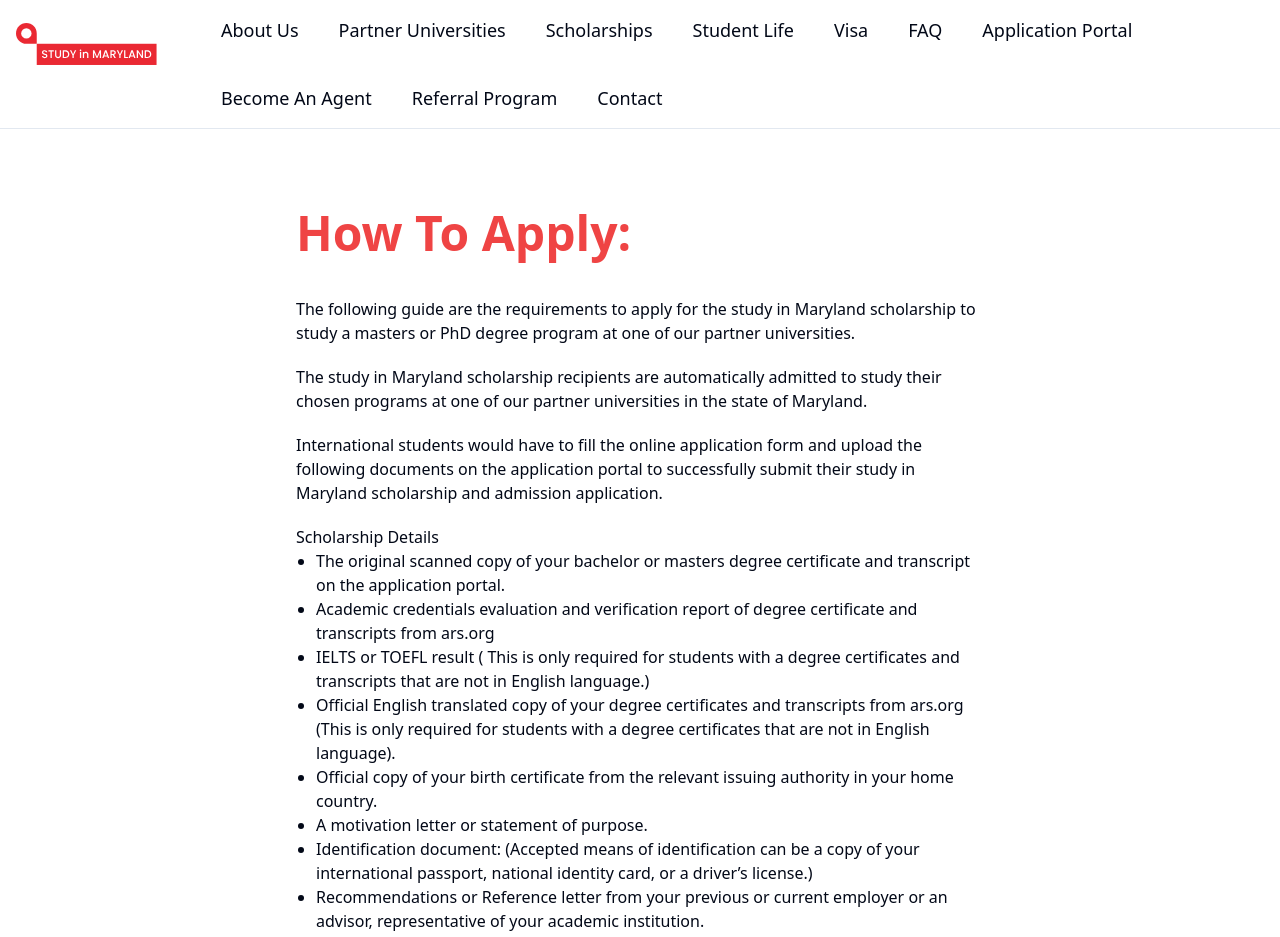
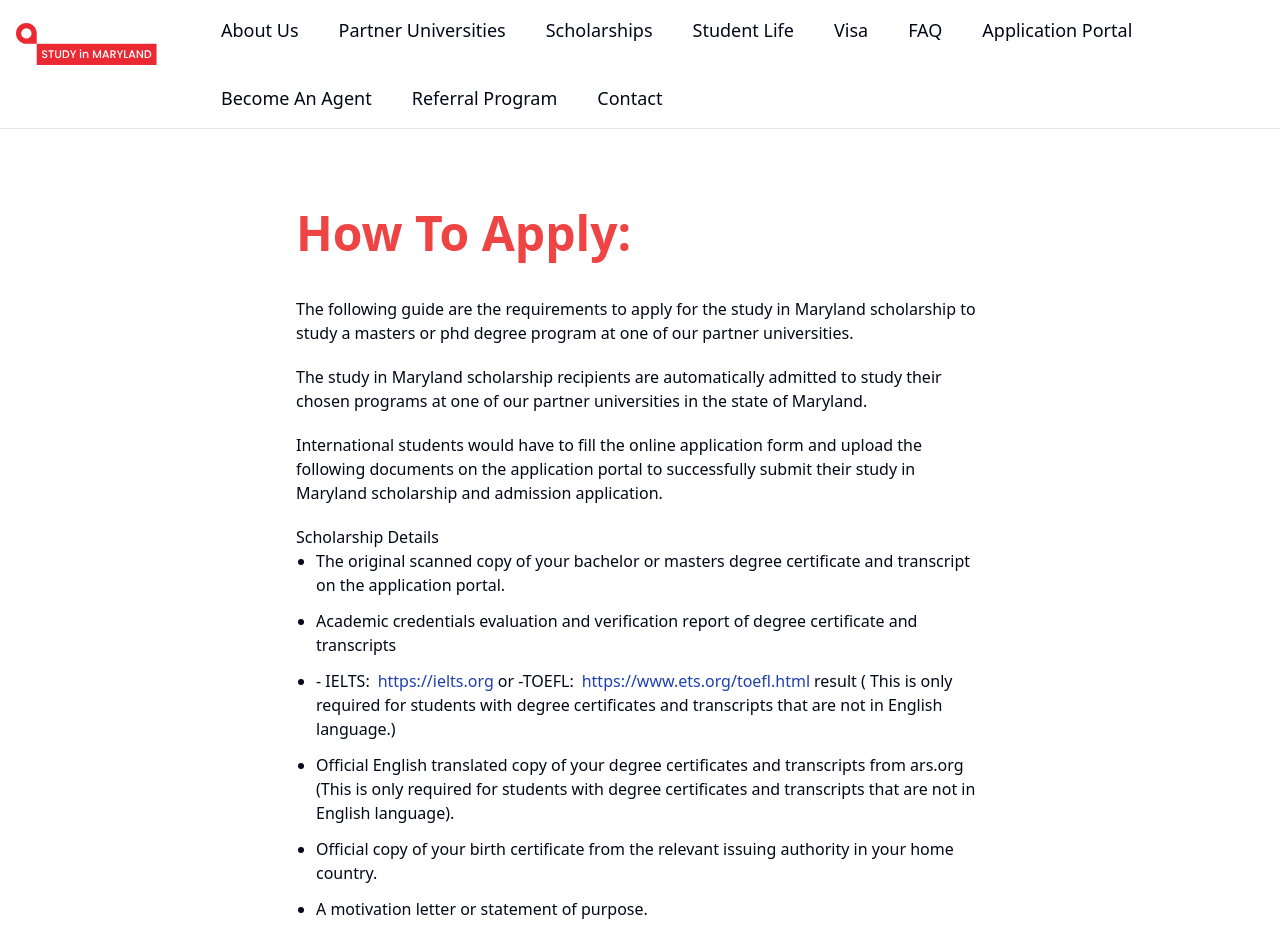
Before and after one commit to Babithkp/studyinmaryland-frontend, a React (Vite) app: page /applicationPortal in a window 1280 px wide. Shown: the top 937 px of the page. Built offline with nearby package versions, Linux system fonts and the light colour scheme.

Commit message:
button color changed

```diff
--- a/src/components/app/ApplicationPortal.tsx
+++ b/src/components/app/ApplicationPortal.tsx
@@ -1,13 +1,14 @@
-export default function ApplicationPortal() {  return (
+export default function ApplicationPortal() {
+  return (
     <main className="flex items-center justify-center">
       <section className="w-[60%] p-10 max-md:w-full max-md:p-4 font-medium">
-        <article>
+        <article className="">
           <h1 className="my-10 text-5xl font-bold text-red-500 max-md:text-3xl">
             How To Apply:
           </h1>
           <p className="text-md my-5">
             The following guide are the requirements to apply for the study in
-            Maryland scholarship to study a masters or PhD degree program at one
+            Maryland scholarship to study a masters or phd degree program at one
             of our partner universities.
           </p>
           <p className="text-md my-5">
@@ -23,24 +24,40 @@ export default function ApplicationPortal() {  return (
           </p>
           <div className="text-md my-5">
             Scholarship Details
-            <ul className="ml-5 list-disc">
+            <ul className="ml-5 list-disc flex flex-col gap-3">
               <li>
                 The original scanned copy of your bachelor or masters degree
                 certificate and transcript on the application portal.
               </li>
               <li>
                 Academic credentials evaluation and verification report of
-                degree certificate and transcripts from ars.org
+                degree certificate and transcripts
               </li>
               <li>
-                IELTS or TOEFL result ( This is only required for students with
-                a degree certificates and transcripts that are not in English
-                language.)
+                - IELTS:
+                <a
+                  href={"https://ielts.org"}
+                  target="_blank"
+                  className="ml-2 text-blue-800 mr-1"
+                >
+                  https://ielts.org
+                </a>
+                or -TOEFL:
+                <a
+                  href={"https://www.ets.org/toefl.html"}
+                  target="_blank"
+                  className="ml-2 text-blue-800 mr-1"
+                >
+                  https://www.ets.org/toefl.html
+                </a>
+                result ( This is only required for students with degree
+                certificates and transcripts that are not in English language.)
               </li>
               <li>
                 Official English translated copy of your degree certificates and
                 transcripts from ars.org (This is only required for students
-                with a degree certificates that are not in English language).
+                with degree certificates and transcripts that are not in English
+                language).
               </li>
               <li>
                 Official copy of your birth certificate from the relevant
@@ -53,19 +70,21 @@ export default function ApplicationPortal() {  return (
                 card, or a driver’s license.)
               </li>
               <li>
-                Recommendations or Reference letter from your previous or
-                current employer or an advisor, representative of your academic
+                Recommendation or Reference letter from your previous or current
+                employer or an advisor, representative of your academic
                 institution.
               </li>
             </ul>
           </div>
         </article>
-        <a
-          href={"applicationPortal/addApplication/"}
-          className="h-fit w-fit rounded-md bg-red-500 hover:bg-red-600 px-3 py-2 text-lg uppercase text-white"
-        >
-          Application portal
-        </a>
+        <div className="mt-[2rem] ">
+          <a
+            href={"applicationPortal/addApplication/"}
+            className="h-fit w-fit rounded-md bg-red-500 hover:bg-red-600 px-3 py-2 text-lg uppercase text-white "
+          >
+            Application portal
+          </a>
+        </div>
       </section>
     </main>
   );
--- a/src/components/app/Home.tsx
+++ b/src/components/app/Home.tsx
@@ -17,7 +17,9 @@ import CardApply from "./com/objects/CardApply";
 import MarylandMap from ".././../../public/baltimore-map.jpg";
 import Slider from "./com/objects/HomeSlider";
 
+
 export default function Home() {
+
   return (
     <main className="flex min-h-screen flex-col items-center justify-center bg-white">
       <img
--- a/src/components/app/Scholarships.tsx
+++ b/src/components/app/Scholarships.tsx
@@ -41,27 +41,27 @@ import HomeSlider from "./com/objects/HomeSlider";export default function Schola
             <ul className="ml-5 list-disc flex flex-col gap-3">
               <li>
                 <span className="text-lg font-bold">Scholarship Name:</span>
-                <p>Study in Maryland Scholarship</p>
+                <p>Study in Maryland Scholarship.</p>
               </li>
               <li>
                 <span className="text-lg font-bold">Host:</span>
                 <p>
-                  Study in Maryland and Maryland State Department of Education
+                  Study in Maryland and Maryland State Department of Education.
                 </p>
               </li>
               <li>
                 <span className="text-lg font-bold">Host Country:</span>
-                <p>United States</p>
+                <p>United States.</p>
               </li>
               <li>
                 <span className="text-lg font-bold">Eligible Countries:</span>
-                <p>Worldwide</p>
+                <p>Worldwide.</p>
               </li>
               <li>
                 <span className="text-lg font-bold">Eligible Candidates:</span>
                 <p>
                   International students with bachelors or masters degree
-                  certificates
+                  certificates.
                 </p>
               </li>
               <li>
@@ -69,16 +69,16 @@ import HomeSlider from "./com/objects/HomeSlider";export default function Schola
                 <p>
                   {" "}
                   Covers full tuition and accommodation fees for the entire
-                  duration of the Masters or PhD program at a partner university
+                  duration of the Masters or PhD program at a partner university.
                 </p>
               </li>
               <li>
                 <span className="text-lg font-bold">Age Limit:</span>
-                <p>40 years</p>
+                <p>40 years.</p>
               </li>
               <li>
                 <span className="text-lg font-bold">Application Deadline:</span>
-                <p>September 30th, 2024</p>
+                <p>September 30th, 2024.</p>
               </li>
             </ul>
           </div>
@@ -89,11 +89,11 @@ import HomeSlider from "./com/objects/HomeSlider";export default function Schola
             <ul className="ml-5 list-disc">
               <li>
                 <span className="text-lg font-bold">For Masters Program:</span>
-                <p>Bachelors degree certificate and transcript</p>
+                <p>Bachelors degree certificate and transcript.</p>
               </li>
               <li>
                 <span className="text-lg font-bold">For PhD Program:</span>
-                <p>Masters degree certificate and transcript</p>
+                <p>Masters degree certificate and transcript.</p>
               </li>
             </ul>
           </div>
--- a/src/components/app/com/forms/AddApplication.tsx
+++ b/src/components/app/com/forms/AddApplication.tsx
@@ -814,7 +814,7 @@ export default function AddApplication() {
 
           <p className="text-md my-5">
             By clicking submit you are agreeing that you have uploaded all the
-            original documents for your scholarship application
+            original documents for your scholarship application.
           </p>
           <Button className="rounded-sm bg-red-500 px-2 py-1 text-white w-[5rem]">
             Submit
--- a/src/components/app/com/objects/AddApplicationArtical.tsx
+++ b/src/components/app/com/objects/AddApplicationArtical.tsx
@@ -1,18 +1,12 @@
-export default function AddApplicationArtical() {
-  return (
+export default function AddApplicationArtical() {  return (
     <article>
       <h1 className="my-10 text-5xl font-bold text-red-500  max-md:text-3xl">
         Application portal
       </h1>
-      <p className="text-md my-5">
-        International students can use our online application portal to apply
-        for the study in Maryland scholarship to study a masters or PhD degree
-        program.
-      </p>
+
       <p className="text-md my-5">
         All applicants should enter their details correctly and upload all the
-        required application documents to submit their study in Maryland
-        scholarship application.
+        required application documents to submit their study in Maryland.
       </p>
       <p className="text-md my-5">
         Successful study in Maryland scholarship recipients will receive an
@@ -20,7 +14,7 @@ export default function AddApplicationArtical() {
       </p>
       <p className="text-md my-5">
         International students are not required to pay any application/admission
-        fees to study at one of our partner university.
+        fees.
       </p>
       <p className="text-md my-5">
         Fill out the online application form and submit your application.
@@ -29,7 +23,7 @@ export default function AddApplicationArtical() {
         Pre-Application Form
       </h2>
       <p className="my-10 text-center text-2xl font-bold max-md:text-xl">
-        All fields with asterisk <span className="text-red-500">*</span> are
+        All fields with an asterisk <span className="text-red-500">*</span> are
         mandatory.
       </p>
     </article>
--- a/src/components/app/com/objects/CardApply.tsx
+++ b/src/components/app/com/objects/CardApply.tsx
@@ -1,17 +1,19 @@
-import { Button } from "../../../ui/button";
-
-interface cardType{
-    image: string,
-    title: string,
-    content: string
+import { Button } from "../../../ui/button";interface cardType {
+  image: string;
+  title: string;
+  content: string;
 }
-export default function CardApply({ image, title, content }:cardType) {
+export default function CardApply({ image, title, content }: cardType) {
+  const re_direct_to_contactUs = () => [(window.location.href = "/contact")];
   return (
     <div className="flex max-w-[17rem] flex-col items-center gap-3 rounded-lg border-[1px] bg-white py-5 px-4 drop-shadow-lg">
       <img src={image} alt="counselling icon" className="h-14 w-14" />
       <span className="text-xl font-semibold">{title}</span>
       <p className="text-center text-sm">{content}</p>
-      <Button className="w-fit rounded-lg bg-blue-600 px-4 py-2 text-white hover:bg-red-500">
+      <Button
+        className="w-fit rounded-lg bg-[#004890]  px-4 py-2 text-white hover:bg-red-500"
+        onClick={re_direct_to_contactUs}
+      >
         Proceed
       </Button>
     </div>
```
Also changed, not shown: src/components/app/Faq.tsx (+5 -3 lines).
